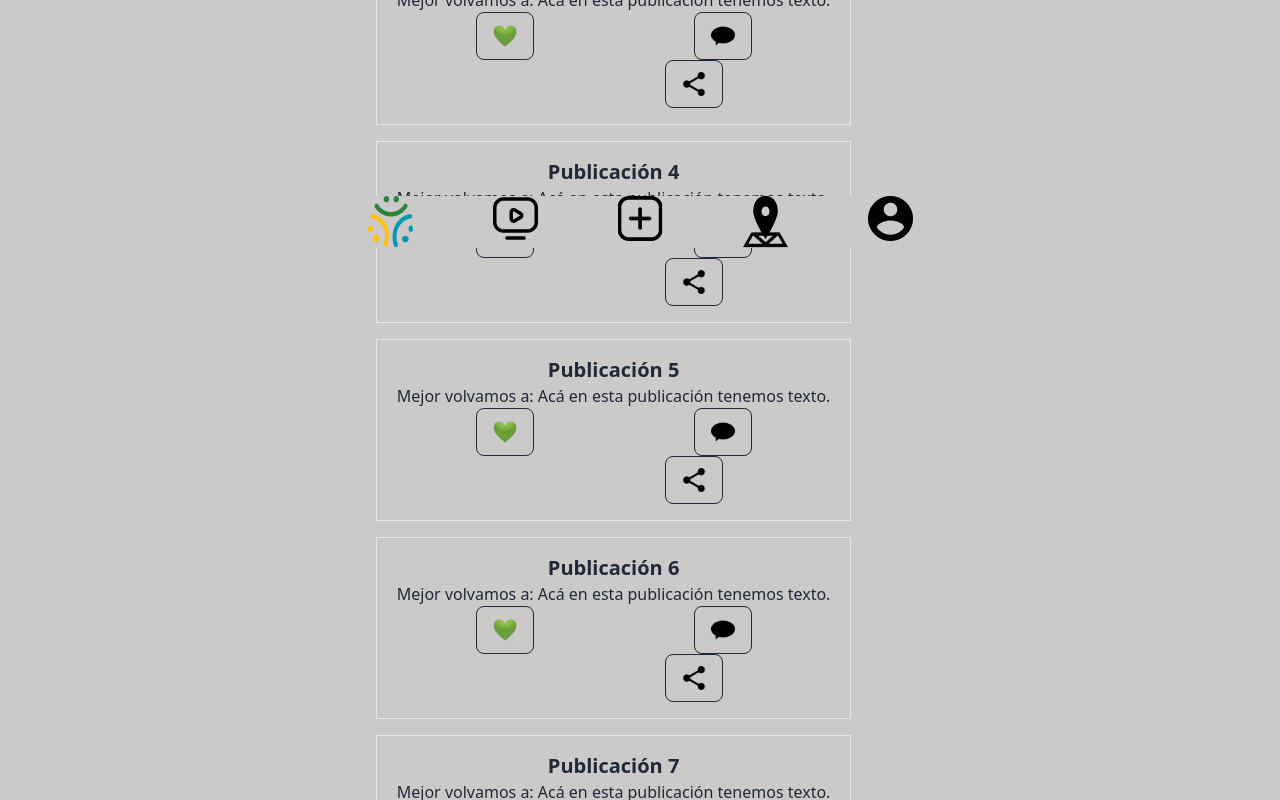
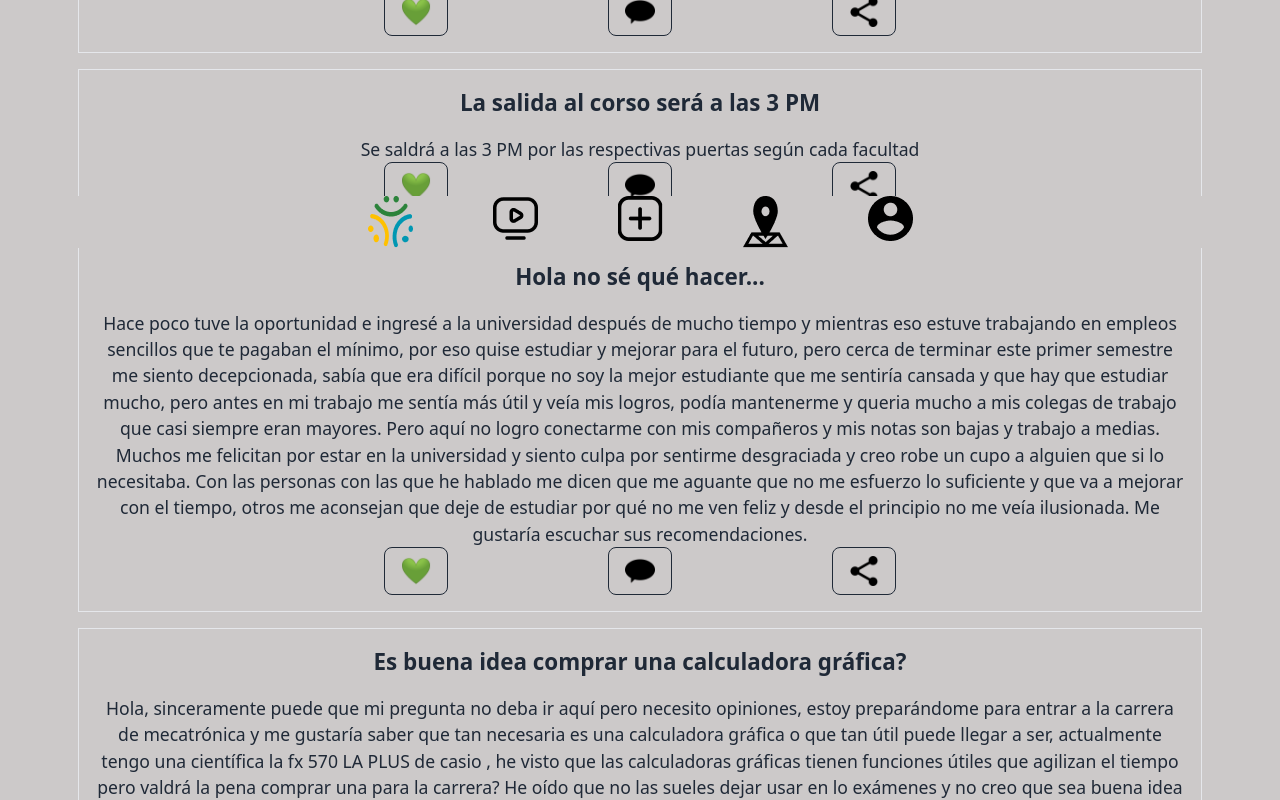
Before and after one commit to FridaLuz22/SocialNetwork-UNAS, a React (Vite) app: page /Home in a window 1280 px wide. Shown: the part 540-1340 px from the top of the page. Built offline with nearby package versions, Linux system fonts and the light colour scheme.

Commit message:
Agregando publicaciones

```diff
--- a/package.json
+++ b/package.json
@@ -14,12 +14,12 @@
     "@emotion/react": "^11.11.1",
     "@emotion/styled": "^11.11.0",
     "framer-motion": "^10.15.2",
-    "i18next": "^23.4.6",
+    "i18next": "^23.5.1",
     "localforage": "^1.10.0",
     "match-sorter": "^6.3.1",
     "react": "^18.2.0",
     "react-dom": "^18.2.0",
-    "react-i18next": "^13.2.1",
+    "react-i18next": "^13.2.2",
     "react-router-dom": "^6.15.0",
     "sort-by": "^1.2.0"
   },
--- a/src/components/Publicacion.jsx
+++ b/src/components/Publicacion.jsx
@@ -1,23 +1,44 @@
 import React from 'react';
 
-function Publicacion({ texto, numero }) {
-  const className = `frame-${numero}`;
+function Publicacion({ texto, Titulo }) {
+  const className = Titulo;
+
+  const iconStyles = {
+    width: '30px',
+    height: '30px',
+  };
+
+  const tituloStyles = {
+    fontSize: '1.4rem',
+    fontWeight: 'bold',
+    marginBottom: '1rem',
+  };
+
+  const textoStyles = {
+    fontSize: '1.1rem',
+  };
 
   return (
-    <div className={className}>
     <div className="p-4 mb-4 text-center border" style={{ width: '90%' }}>
-        <h2 className="text-xl font-semibold">Publicación {numero}</h2>
-        <p>{texto}</p>
-        <div className="flex flex-wrap items-center justify-center space-x-40 space-y-4 md:space-y-0">
+      <h2 style={tituloStyles}>{Titulo}</h2>
+      <p style={textoStyles}>{texto}</p>
+      <div className="flex items-center justify-center space-x-40 space-y-4 md:space-y-0">
+        <div className="flex items-center justify-center space-x-40 space-y-4 md:space-y-0">
+          <div className="flex flex-col items-center">
             <button className="btn btn-base-100 btn-outline btn-with-image btn-image1">
-            <img src="../assets/icons/reaccion.png" alt="" className="w-6 h-6" />
+              <img src="../assets/icons/reaccion.png" alt="" style={iconStyles} />
             </button>
+          </div>
+          <div className="flex flex-col items-center">
             <button className="btn btn-base-100 btn-outline btn-with-image btn-image1">
-            <img src="../assets/icons/comentar.png" alt="" className="w-6 h-6" />
+              <img src="../assets/icons/comentar.png" alt="" style={iconStyles} />
             </button>
+          </div>
+          <div className="flex flex-col items-center">
             <button className="btn btn-base-100 btn-outline btn-with-image btn-image1">
-            <img src="../assets/icons/compartir.png" alt="" className="w-6 h-6" />
+              <img src="../assets/icons/compartir.png" alt="" style={iconStyles} />
             </button>
+          </div>
         </div>
       </div>
     </div>
--- a/src/pages/Home.jsx
+++ b/src/pages/Home.jsx
@@ -9,32 +9,48 @@
       <Header />
       <div className="flex flex-col items-center flex-grow p-4">
         <Publicacion
-          texto="Acá en esta publicación tenemos texto."
-          numero={1}
+          texto="Quisiera saber cuando empieza el siguiente semestre en la Cepre Unas"
+          Titulo="Saben cuando empieza la cepre?"
         />
         <Publicacion
-          texto="Pensandolo bien quisiera poner este texto."
-          numero={2}
+          texto="La facultad que ganó el corso este año es AGRONOMÍA"
+          Titulo="La facultad ganadora del corso"
         />
         <Publicacion
-          texto="Mejor volvamos a: Acá en esta publicación tenemos texto."
-          numero={3}
+          texto="Estén atentos, ni bien termina la lluvia salimos al corso"
+          Titulo="La salida al corso se pospone unos minutos en lo que la lluvia termina"
         />
         <Publicacion
-          texto="Mejor volvamos a: Acá en esta publicación tenemos texto."
-          numero={4}
+          texto="Se saldrá a las 3 PM por las respectivas puertas según cada facultad"
+          Titulo="La salida al corso será a las 3 PM"
         />
         <Publicacion
-          texto="Mejor volvamos a: Acá en esta publicación tenemos texto."
-          numero={5}
+          texto="Hace poco tuve la oportunidad e ingresé a la universidad después de mucho tiempo y
+           mientras eso estuve trabajando en empleos sencillos que te pagaban el mínimo, por
+           eso quise estudiar y mejorar para el futuro, pero cerca de terminar este primer semestre me
+           siento decepcionada, sabía que era difícil porque no soy la mejor estudiante que me sentiría
+           cansada y que hay que estudiar mucho, pero antes en mi trabajo me sentía más útil y veía mis logros,
+           podía mantenerme y queria mucho a mis colegas de trabajo que casi siempre eran mayores.
+           Pero aquí no logro conectarme con mis compañeros y mis notas son bajas y trabajo a medias.
+           Muchos me felicitan por estar en la universidad y siento culpa por sentirme desgraciada y creo
+           robe un cupo a alguien que si lo necesitaba. Con las personas con las que he hablado me
+           dicen que me aguante que no me esfuerzo lo suficiente y que va a mejorar con el tiempo,
+          otros me aconsejan que deje de estudiar por qué no me ven feliz y desde el principio no me veía ilusionada.
+          Me gustaría escuchar sus recomendaciones."
+          Titulo="Hola no sé qué hacer..."
         />
         <Publicacion
-          texto="Mejor volvamos a: Acá en esta publicación tenemos texto."
-          numero={6}
+          texto="Hola, sinceramente puede que mi pregunta no deba ir aquí pero necesito opiniones, estoy preparándome
+          para entrar a la carrera de mecatrónica y me gustaría saber que tan necesaria es una calculadora gráfica o que
+          tan útil puede llegar a ser, actualmente tengo una científica la fx 570 LA PLUS de casio , he visto que las calculadoras
+          gráficas tienen funciones útiles que agilizan el tiempo pero valdrá la pena comprar una para la carrera? He oído que no las
+          sueles dejar usar en lo exámenes y no creo que sea buena idea hacerme dependiente de una si luego no podré usarla al 100%"
+          Titulo="Es buena idea comprar una calculadora gráfica?"
         />
         <Publicacion
-          texto="Mejor volvamos a: Acá en esta publicación tenemos texto."
-          numero={7}
+          texto=" "
+          Titulo="Gente que esté ejerciendo/estudiando la carrera de Contabilidad,
+          ¿Cómo fue su experiencia? ¿recomiendan seguirla? ¿Se encuentra trabajo de eso? Gracias."
         />
       </div>
       <Footer />
```
Also changed, not shown: 1 other file (tests, documents, lock files or other folders). Lines whose indentation alone changed are shown as unchanged.
